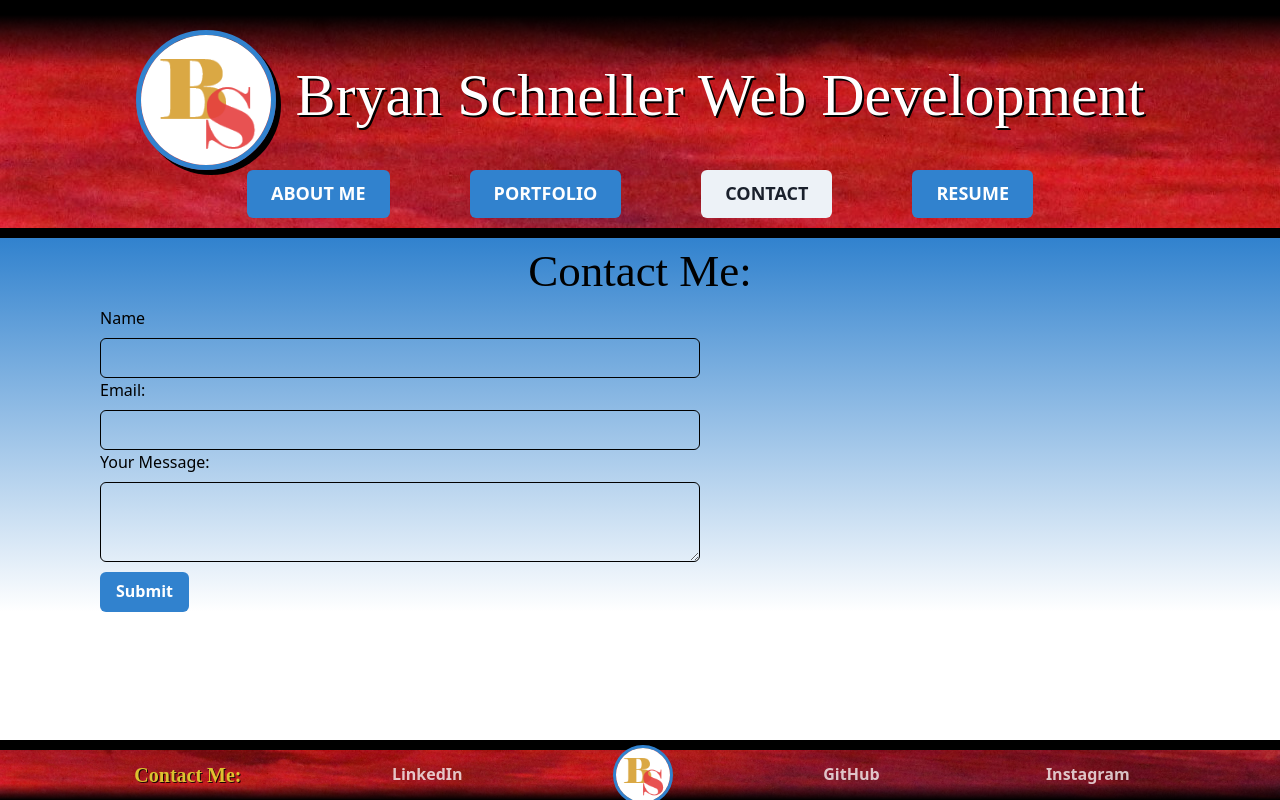
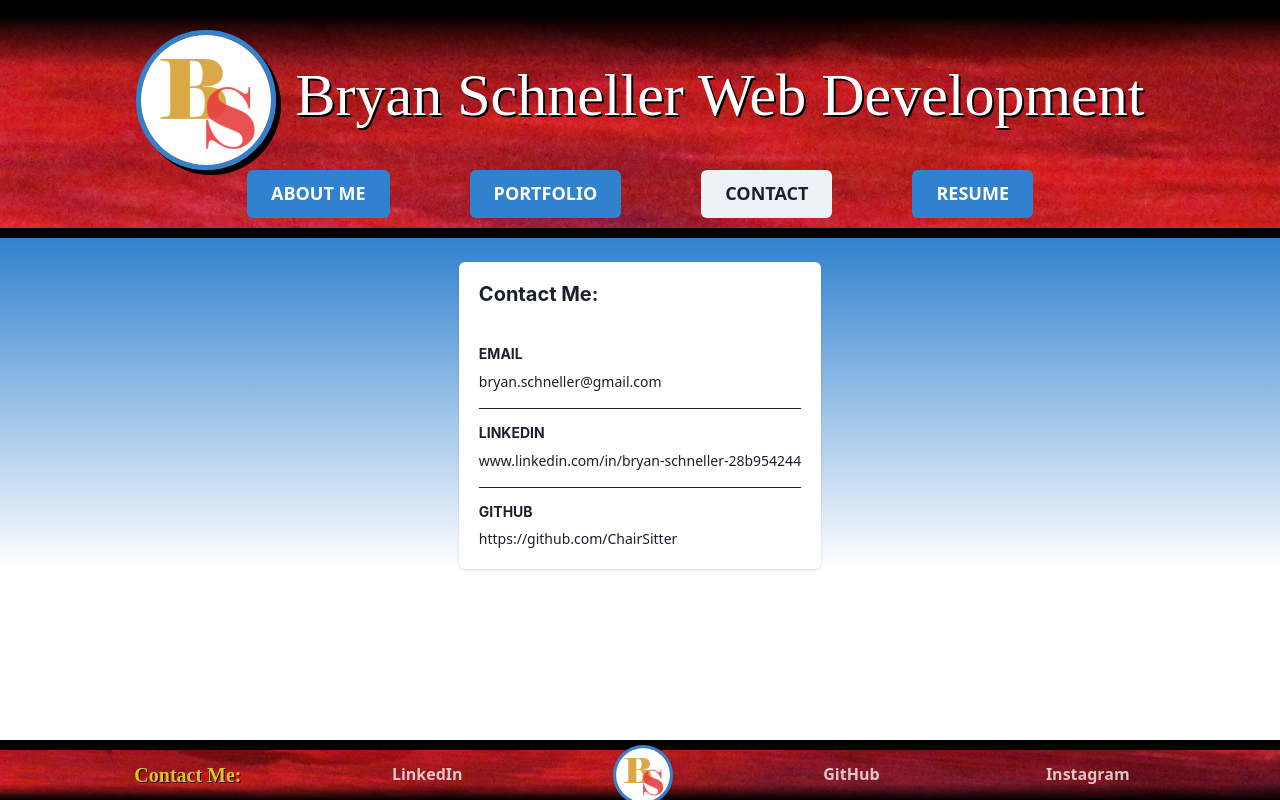
Before and after one commit to ChairSitter/DeveloperPortfolio, a React (Vite) app: page /Contact in a window 1280 px wide. Built offline with nearby package versions, Linux system fonts and the light colour scheme; a web font is replaced by a local one.

Commit message:
change contact page

```diff
--- a/src/App.css
+++ b/src/App.css
@@ -93,6 +93,7 @@ main {
 .page-content {
     display: flex;
     justify-content: center;
+    align-items: c;
 }
 
 #bryan {
@@ -125,11 +126,6 @@ main {
 
 #portfolio-content {
     margin-bottom: 75px;
-}
-
-#contact-content {
-    margin: 0 100px 0 100px;
-    width: 600px;
 }
 
 #contact-content button {
@@ -207,10 +203,6 @@ footer button {
         font-size: 25px;
     }
 
-    #contact-content {
-        margin: 0;
-        width: 500px;
-    }
 }
 
 @media only screen and (max-width: 500px) {
@@ -228,11 +220,6 @@ footer button {
         padding: 10px 10px 10px 10px;
     }
 
-    #contact-content {
-        margin: 0;
-        width: 300px;
-    }
-
     header img {
         box-shadow: 5px 5px black;
         margin-top: 0;
--- a/src/pages/Contact.jsx
+++ b/src/pages/Contact.jsx
@@ -1,108 +1,45 @@
-import { useState } from 'react';
-import {
-    FormControl,
-    FormLabel,
-    Input,
-    Textarea,
-    Button
-} from '@chakra-ui/react'
+import { Card, CardHeader, CardBody, CardFooter, Text, Heading, Box, Stack, StackDivider } from '@chakra-ui/react';
 
-export default function Contact() {
-    const [email, setEmail] = useState('');
-    const [nameInput, setNameInput] = useState('');
-    const [textInput, setTextInput] = useState('');
-    const [validEmail, setValidEmail] = useState(true);
-    const [validName, setValidName] = useState(true);
-    const [validText, setValidText] = useState(true);
-    const [submitted, setSubmitted] = useState(false);
-    const [submitError, setSubmitError] = useState(false);
 
-    const validateEmail = () => {
-        const emailRegex = /^[^\s@]+@[^\s@]+\.[^\s@]+$/;
-        const isValid = emailRegex.test(email);
-        setValidEmail(isValid);
-    };
+const Contact = () => {
+    return (
+        <div className="page-content">
+            <Card marginTop={6}>
+                <CardHeader>
+                    <Heading size='md'>Contact Me:</Heading>
+                </CardHeader>
 
-    const handleNameInputChange = (e) => {
-        setNameInput(e.target.value);
-    }
-    const handleTextInputChange = (e) => {
-        setTextInput(e.target.value);
-    }
-    const handleNameBlur = () => {
-        const isValid = nameInput !== '';
-        setValidName(isValid);
-    }
-    const handleTextBlur = () => {
-        const isValid = textInput !== '';
-        setValidText(isValid);
-    }
-    const handleNameFocus = () => {
-        setValidName(true);
-        setSubmitted(false);
-        setSubmitError(false);
-    }
-    const handleEmailFocus = () => {
-        setValidEmail(true);
-        setSubmitted(false);
-        setSubmitError(false);
-    }
-    const handleTextFocus = () => {
-        setValidText(true);
-        setSubmitted(false);
-        setSubmitError(false);
-    }
-
-    const handleSubmit = () => {
-        if (validName && validText && validEmail) {
-            setNameInput('')
-            setTextInput('')
-            setEmail('')
-            setSubmitted(true);
-        } else {
-            setSubmitError(true);
-        }
-    }
-
-    return (
-        <>
-            <h2 className="page-title">Contact Me:</h2>
-            <div id="contact-content" className="page-content">
-                <FormControl>
-                    <FormLabel>Name</FormLabel>
-                    <Input type="text"
-                        value={nameInput}
-                        onChange={handleNameInputChange}
-                        onBlur={handleNameBlur}
-                        onFocus={handleNameFocus}></Input>
-                    {!validName && <p style={{ color: 'red' }}>Please enter your name</p>}
-
-                    <div>
-                        <FormLabel>Email:</FormLabel>
-                        <Input
-                            type="email"
-                            id="email"
-                            name="email"
-                            value={email}
-                            onChange={(e) => setEmail(e.target.value)}
-                            onBlur={validateEmail}
-                            onFocus={handleEmailFocus}
-                        />
-                        {!validEmail && <p style={{ color: 'red' }}>Please enter a valid email</p>}
-                    </div>
-
-                    <FormLabel>Your Message:</FormLabel>
-                    <Textarea value={textInput}
-                        onChange={handleTextInputChange}
-                        onBlur={handleTextBlur}
-                        onFocus={handleTextFocus}></Textarea>
-                    {!validText && <p style={{ color: 'red' }}>Please enter a message</p>}
-                    {submitted && <p>Submitted!</p>}
-                    {submitError && <p style={{ color: 'red' }}>Please complete all fields before submitting</p>}
-                    <Button colorScheme='blue' onClick={handleSubmit}>Submit</Button>
-
-                </FormControl>
-            </div>
-        </>
+                <CardBody>
+                    <Stack divider={<StackDivider />} spacing='4'>
+                        <Box>
+                            <Heading size='xs' textTransform='uppercase'>
+                                Email
+                            </Heading>
+                            <Text pt='2' fontSize='sm'>
+                                bryan.schneller@gmail.com
+                            </Text>
+                        </Box>
+                        <Box>
+                            <Heading size='xs' textTransform='uppercase'>
+                                LinkedIn
+                            </Heading>
+                            <Text pt='2' fontSize='sm'>
+                                www.linkedin.com/in/bryan-schneller-28b954244
+                            </Text>
+                        </Box>
+                        <Box>
+                            <Heading size='xs' textTransform='uppercase'>
+                                GitHub
+                            </Heading>
+                            <Text pt='2' fontSize='sm'>
+                                https://github.com/ChairSitter
+                            </Text>
+                        </Box>
+                    </Stack>
+                </CardBody>
+            </Card>
+        </div>
     );
 }
+
+export default Contact;
```
